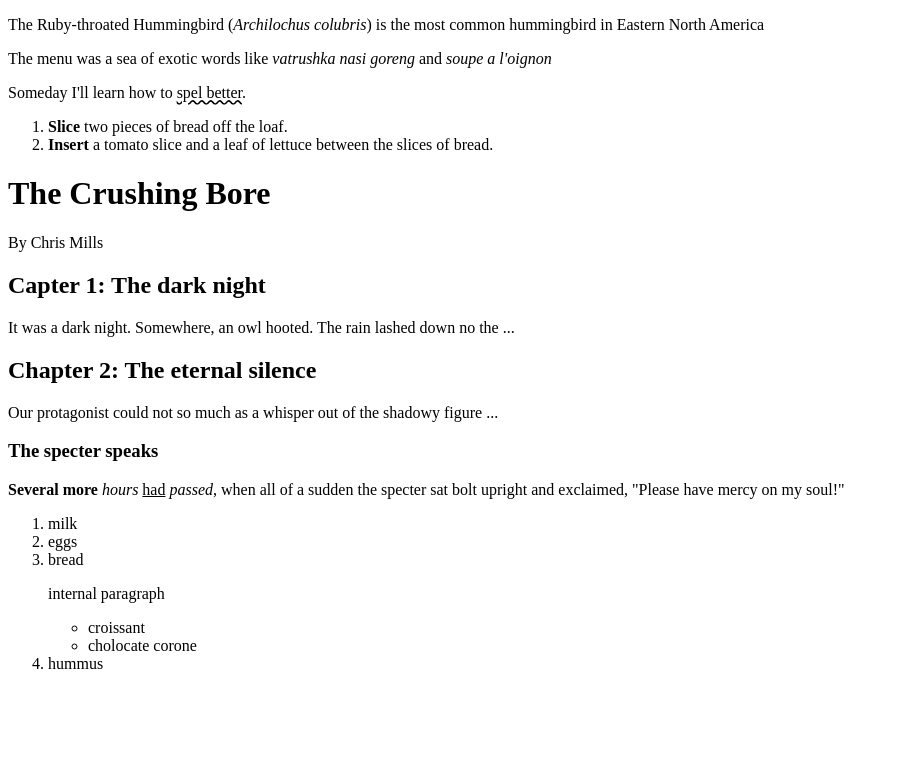
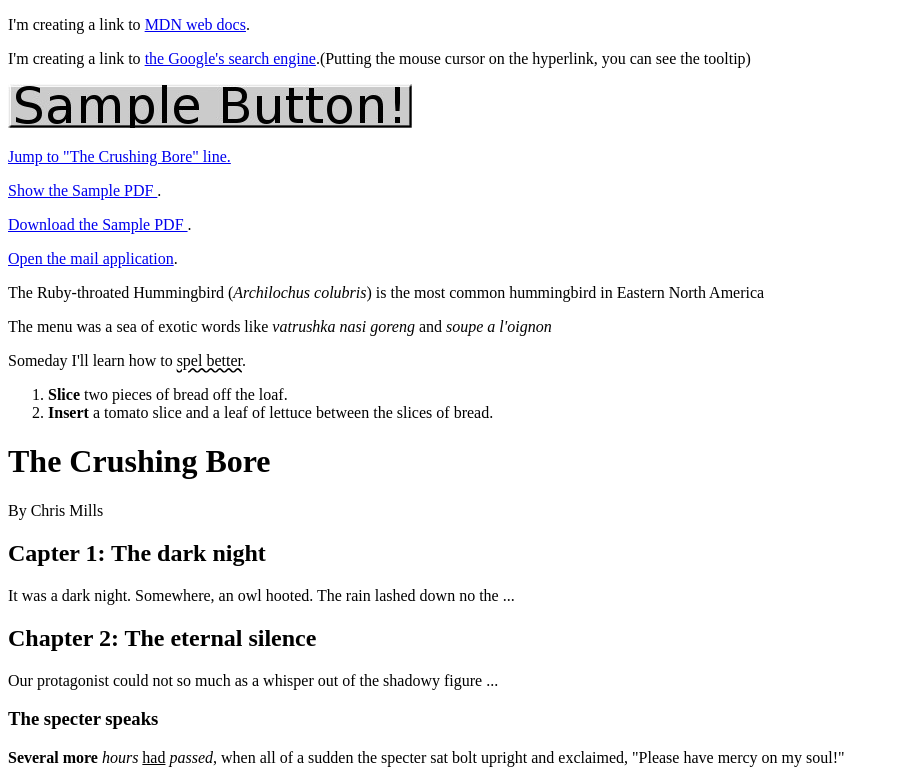
Before and after one commit to Kazuki-Maehara/html, a plain HTML site: page example.html in a window 1280 px wide. Shown: the top 780 px of the page, without its empty margins (0-899 px from the left). Drawn offline with Linux system fonts and the light colour scheme.

Commit message:
add something

```diff
--- a/example.html
+++ b/example.html
@@ -5,6 +5,35 @@
 		<title>My test page</title>
 	</head>
 	<body>
+		<p>I'm creating a link to
+		<a href="https://developer.mozilla.org/ja/">MDN web docs</a>.
+		</p>
+		<p>I'm creating a link to
+		<a href="https://www.google.com"
+			title="Showing the tooltip!">the Google's search engine</a>.(Putting the mouse cursor on the hyperlink, you can see the tooltip)
+		</p>
+		<a href="https://developer.mozilla.org/ja/">
+			<img src="sample_button.jpg" alt="A button logo that links to the Google!">
+		</a>
+		<a href="example.html#jump-id">
+		<p> Jump to "The Crushing Bore" line.</p>
+		</a>
+
+
+		<!-- some link tests -->
+
+		<p><a href="sample_pdf.pdf" target="_blank">
+			Show the Sample PDF
+		</a>.</p>
+		<p><a href="sample_pdf.pdf" download="sample_pdf_default_name.pdf">
+			Download the Sample PDF
+		</a>.</p>
+
+		<!-- mail tests -->
+		<p><a href="mailto:sample@sample.co.jp?cc=sample2@example.co.jp&bcc=sample3@example.co.jp&subject=The%20subject%20of%20the%20email&body=The%20body%20of%20the%20email">Open the mail application</a>.</p>
+
+
+
 		<!-- scientific names -->
 		<p>
 			The Ruby-throated Hummingbird (<i>Archilochus colubris</i>)
@@ -30,7 +59,7 @@
 				lettuce between the slices of bread.
 			</li>
 		</ol>
-		<h1>The Crushing Bore</h1>
+		<h1 id="jump-id">The Crushing Bore</h1>
 		<p>By Chris Mills</p>
 		<h2>Capter 1: The dark night</h2>
 		<p>It was a dark night. Somewhere, an owl hooted. The rain lashed down no the ...</p>
```
Also changed, not shown: sample_button.jpg (added), 1 other file.
